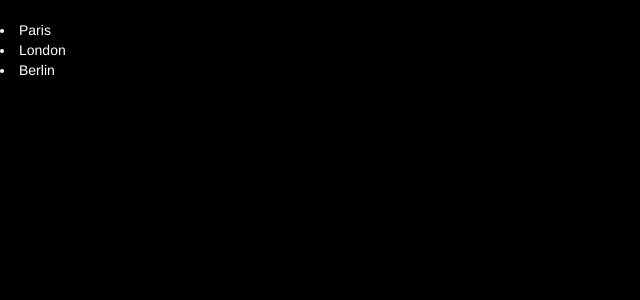
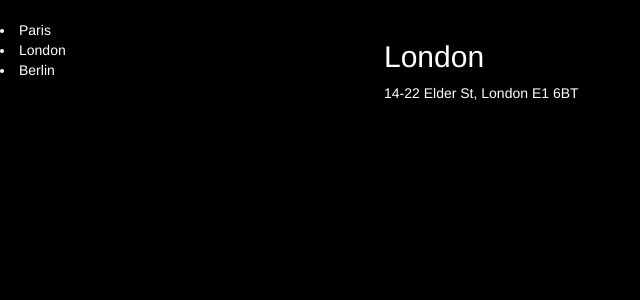
Before and after one commit to Eric-Ferole/wagon-cities, a React app: page / in a window 1280 px wide. Shown: the top 300 px of the page, without its empty margins (0-640 px from the left). Built offline with nearby package versions, Linux system fonts and the light colour scheme.

Commit message:
Close to the solution

```diff
--- a/src/containers/selected_city.jsx
+++ b/src/containers/selected_city.jsx
@@ -4,20 +4,20 @@ import React, { Component } from 'react';
 class SelectedCity extends Component {
 
   render() {
-    console.log('SelectedCity:', this.props.selectedCity);
-    if (this.props.selectedCity === null) {
-      return (<p>Please select a city</p>);
-    }
-    const cities = this.props.cities.filter(element => element.name === this.props.id); // Return a list of arrays
+    // console.log('SelectedCity:', this.props.selectedCity);
+    // if (!this.props.selectedCity === null) {
+    //   return (<p>Please select a city</p>);
+    // }
+    const city = this.props.cities.filter(element => element.name === this.props.id); // Return a list of arrays
     console.log('selectedCityId:', this.props.id);
-    console.log('city:', cities);
+    console.log('City:', typeof city, city);
     // cities.filter('id === selectedCityIf');
+    console.log('test:', city);
 
     return (
       <div>
-        {console.log()}
-        {/* <h2>{this.props.selectCity.name}</h2>
-        <p>{this.props.selectCity.address}</p> */}
+        <h2>{city[0].name}</h2>
+        <p>{city[0].address}</p>
       </div>
     );
   }
```
